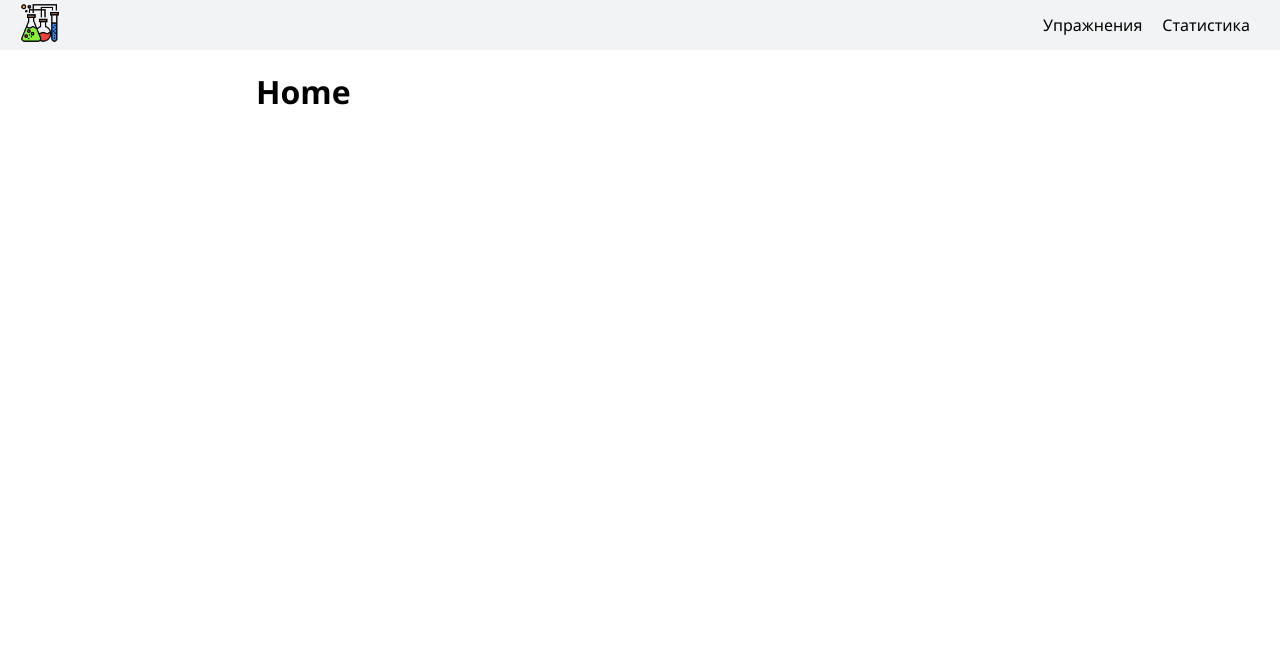
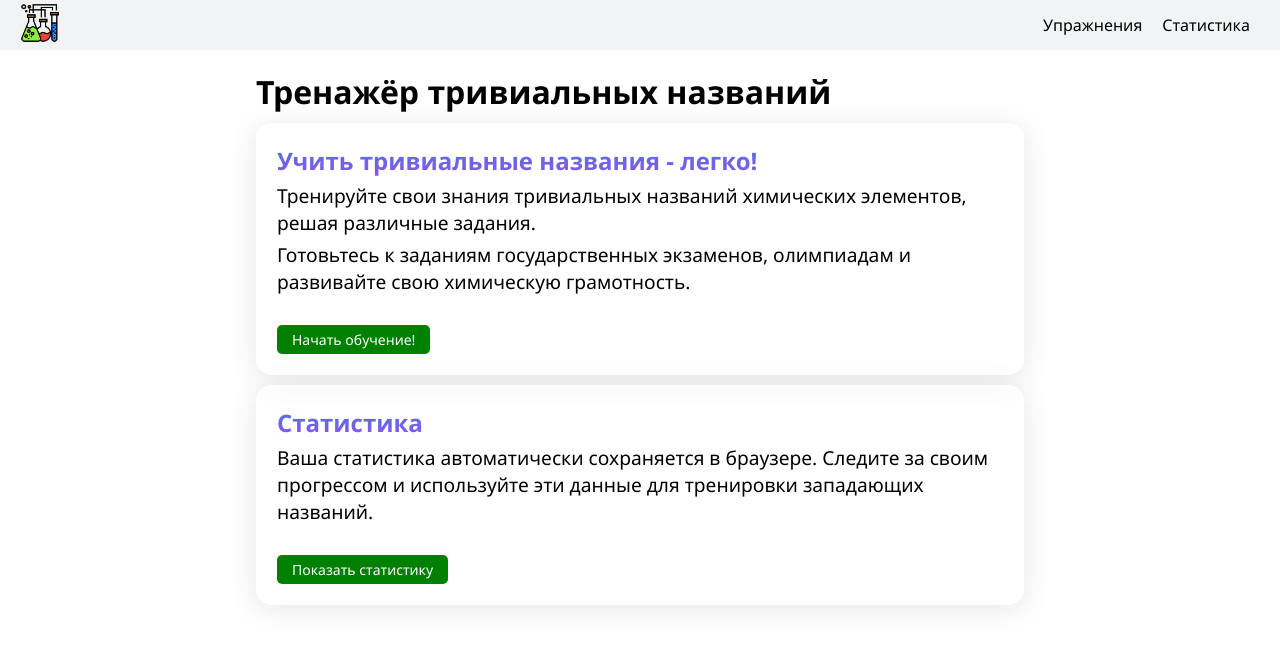
Before and after one commit to shelepuginivan/trivial-chemistry-trainer, a React (Vite) app: page / in a window 1280 px wide. Shown: the top 648 px of the page. Built offline with nearby package versions, Linux system fonts and the light colour scheme.

Commit message:
Added home page content

```diff
--- a/src/pages/Home.tsx
+++ b/src/pages/Home.tsx
@@ -1,9 +1,33 @@
 import { FC } from 'react'
+import HomePageSection from '../ui/HomePageSection/HomePageSection'
+import HomePageLink from '../ui/HomePageLink/HomePageLink'
+import { EXERCISES_ROUTE, STATS_ROUTE } from '../utils/routes'
 
 const Home: FC = () => {
 	return (
 		<main className='mainContainer'>
-			<h1>Home</h1>
+			<h1>Тренажёр тривиальных названий</h1>
+			<HomePageSection>
+				<h2>Учить тривиальные названия - легко!</h2>
+				<p>
+					Тренируйте свои знания тривиальных названий химических
+					элементов, решая различные задания.
+				</p>
+				<p>
+					Готовьтесь к заданиям государственных экзаменов,
+					олимпиадам и развивайте свою химическую грамотность.
+				</p>
+				<HomePageLink to={EXERCISES_ROUTE}>Начать обучение!</HomePageLink>
+			</HomePageSection>
+			<HomePageSection>
+				<h2>Статистика</h2>
+				<p>
+					Ваша статистика автоматически сохраняется в браузере.
+					Следите за своим прогрессом и используйте эти данные
+					для тренировки западающих названий.
+				</p>
+				<HomePageLink to={STATS_ROUTE}>Показать статистику</HomePageLink>
+			</HomePageSection>
 		</main>
 	)
 }
```
